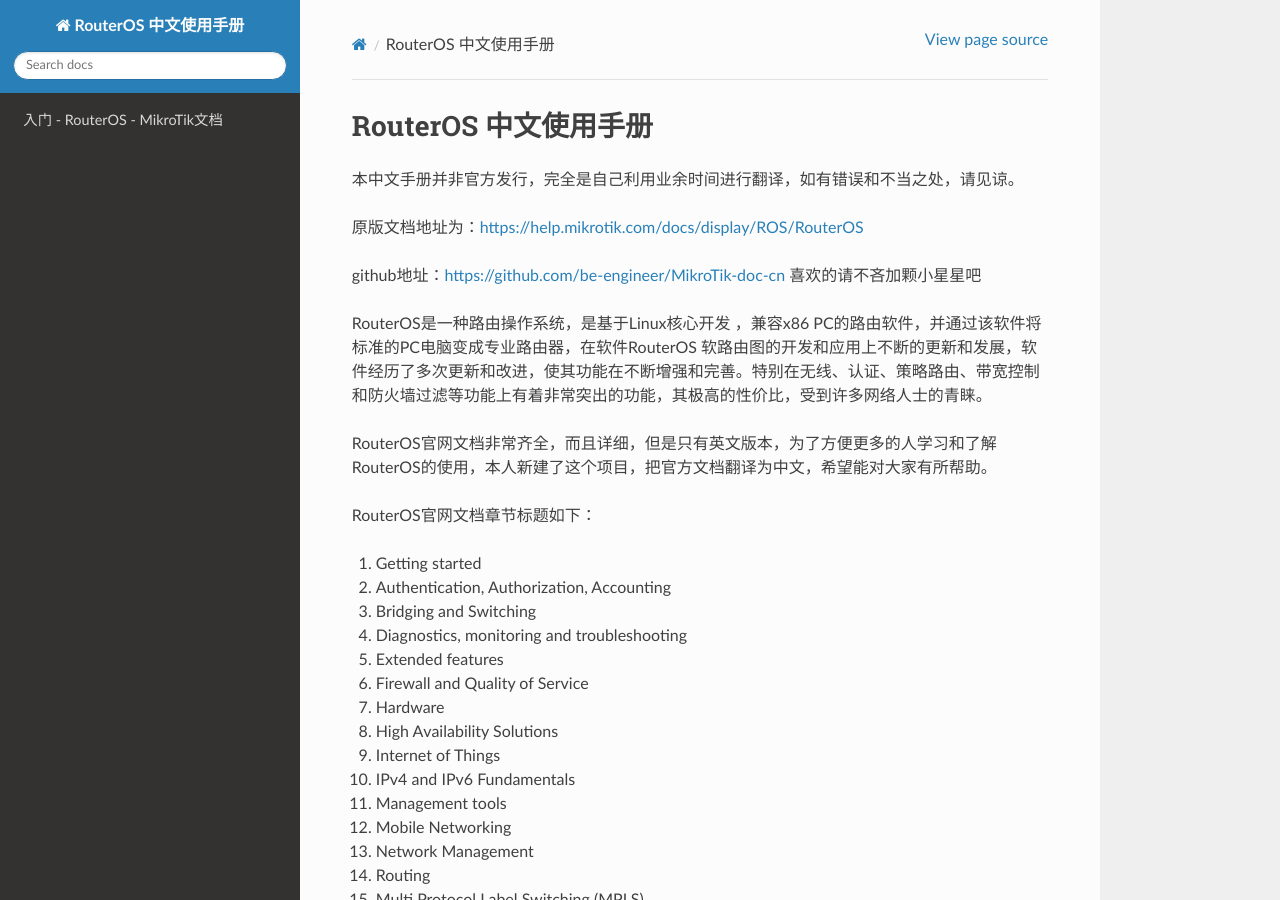
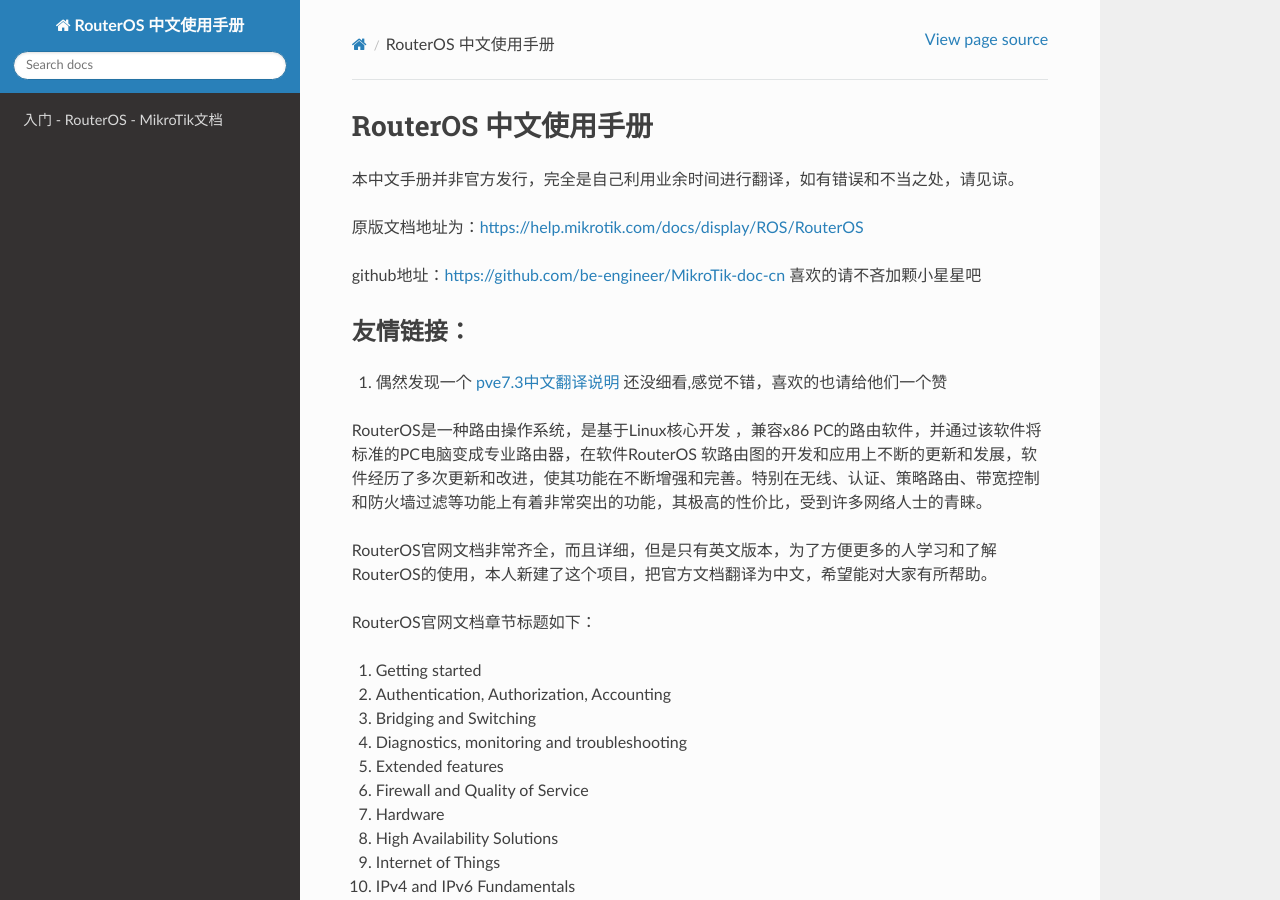
Before and after one commit to be-engineer/MikroTik-doc-cn, a Sphinx documentation site: the page built from source/index.rst, in a window 1280 px wide and 900 px high. Built offline with Sphinx 7.4.7 and the Read the Docs theme 2.0.0, drawn with Linux system fonts in a browser that asks for light colours.

Commit message:
添加友情链接

```diff
--- a/source/index.rst
+++ b/source/index.rst
@@ -7,6 +7,13 @@
 原版文档地址为：https://help.mikrotik.com/docs/display/ROS/RouterOS
 
 github地址：https://github.com/be-engineer/MikroTik-doc-cn 喜欢的请不吝加颗小星星吧
+
+友情链接：
+-----------------
+
+1. 偶然发现一个 `pve7.3中文翻译说明`_ 还没细看,感觉不错，喜欢的也请给他们一个赞
+
+.. _`pve7.3中文翻译说明`: https://pve-doc-cn.readthedocs.io/zh_CN/latest/
 
 
 
```
